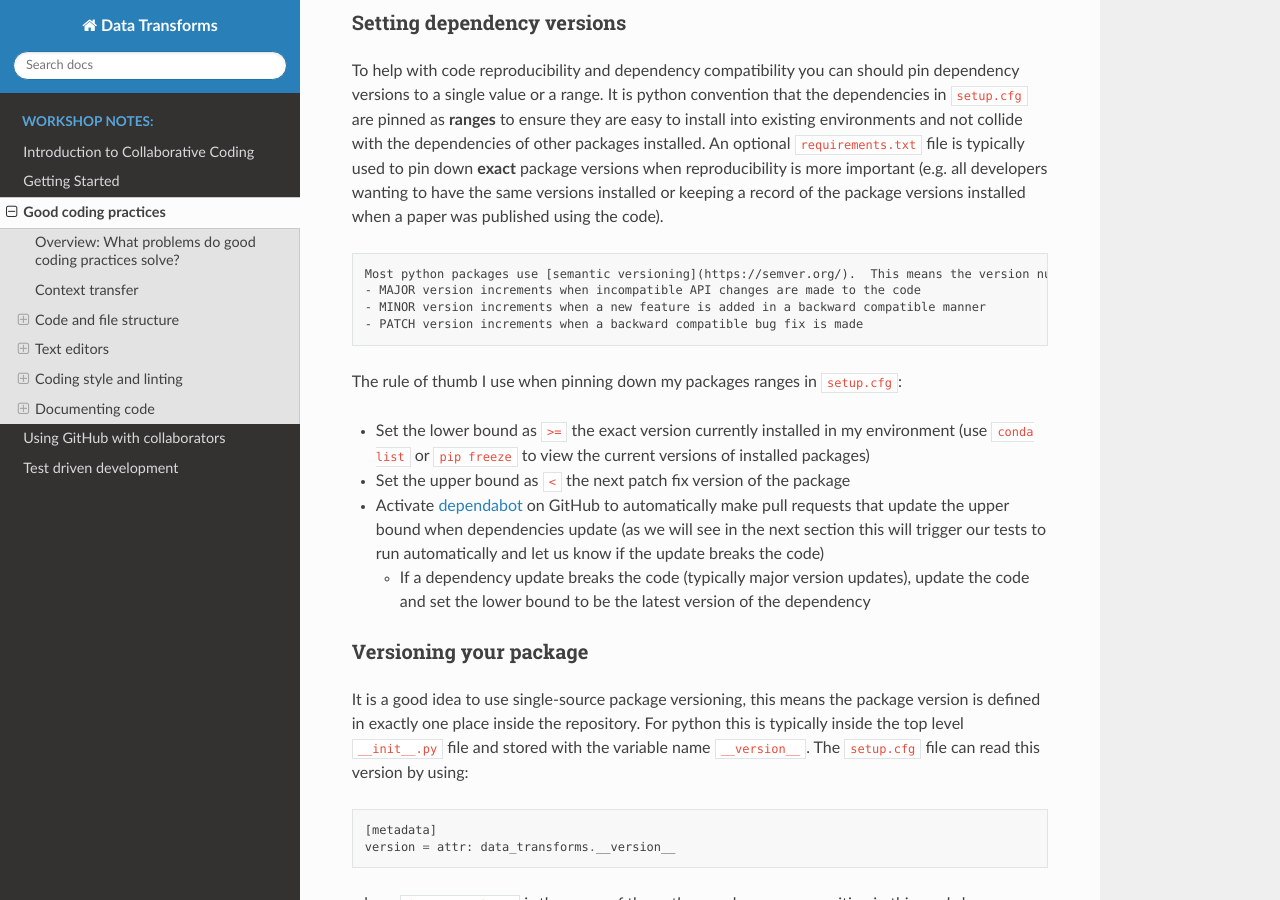
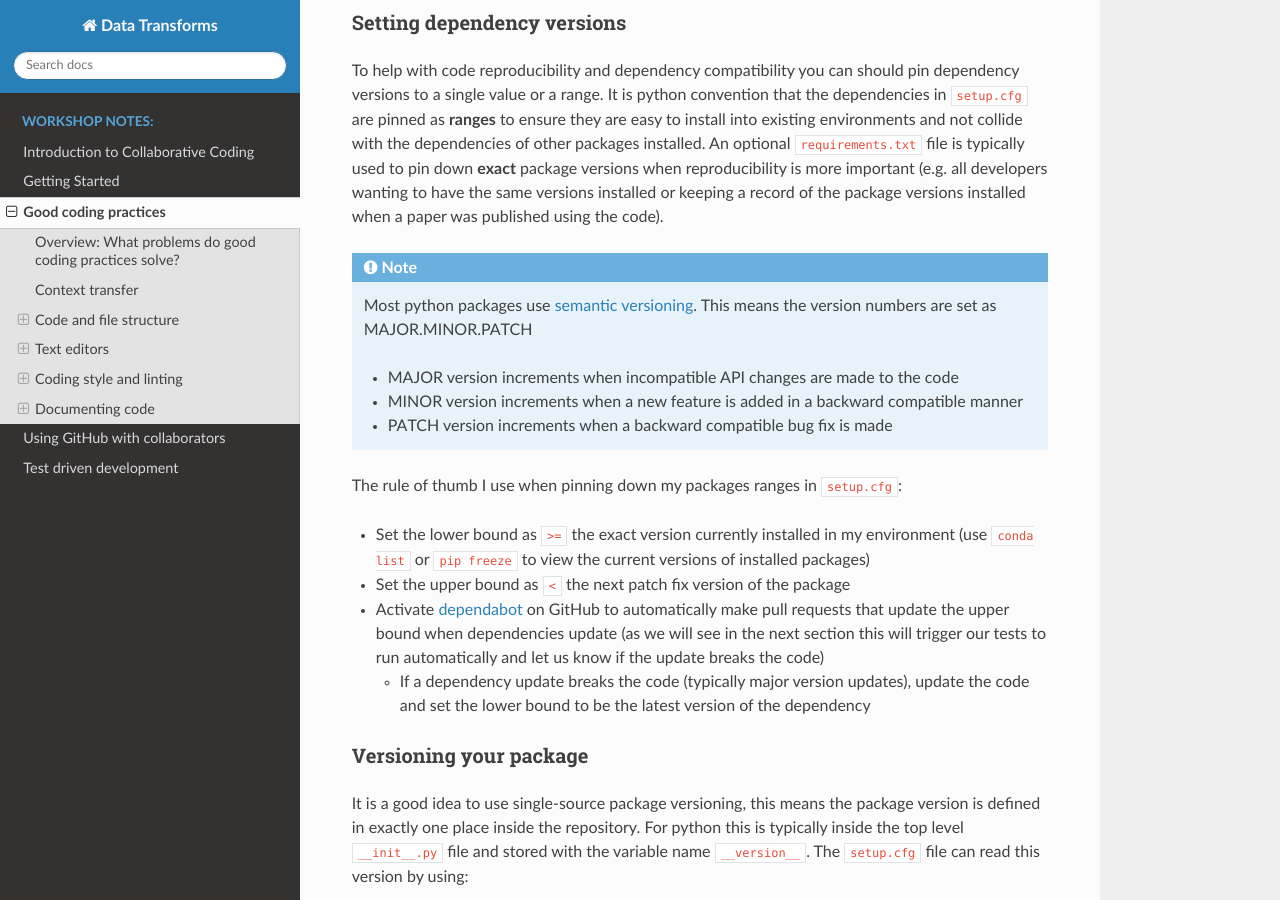
Before and after one commit to CKrawczyk/DISCnet_workshop, a Sphinx documentation site: the page built from docs/source/good_coding_practices.md, in a window 1280 px wide and 900 px high, scrolled down 3042 px. Built offline with Sphinx 7.4.7 and the Read the Docs theme 2.0.0, drawn with Linux system fonts in a browser that asks for light colours; pages that are not in the unit, such as notebooks, are missing from menus.

Commit message:
Fix format typo

````diff
--- a/docs/source/good_coding_practices.md
+++ b/docs/source/good_coding_practices.md
@@ -94,7 +94,7 @@ Let's dive into a few of these things in more detail
 
 To help with code reproducibility and dependency compatibility you can should pin dependency versions to a single value or a range.  It is python convention that the dependencies in `setup.cfg` are pinned as **ranges** to ensure they are easy to install into existing environments and not collide with the dependencies of other packages installed.  An optional `requirements.txt` file is typically used to pin down **exact** package versions when reproducibility is more important (e.g. all developers wanting to have the same versions installed or keeping a record of the package versions installed when a paper was published using the code).
 
-```note
+```{note}
 Most python packages use [semantic versioning](https://semver.org/).  This means the version numbers are set as MAJOR.MINOR.PATCH
 - MAJOR version increments when incompatible API changes are made to the code
 - MINOR version increments when a new feature is added in a backward compatible manner
````
